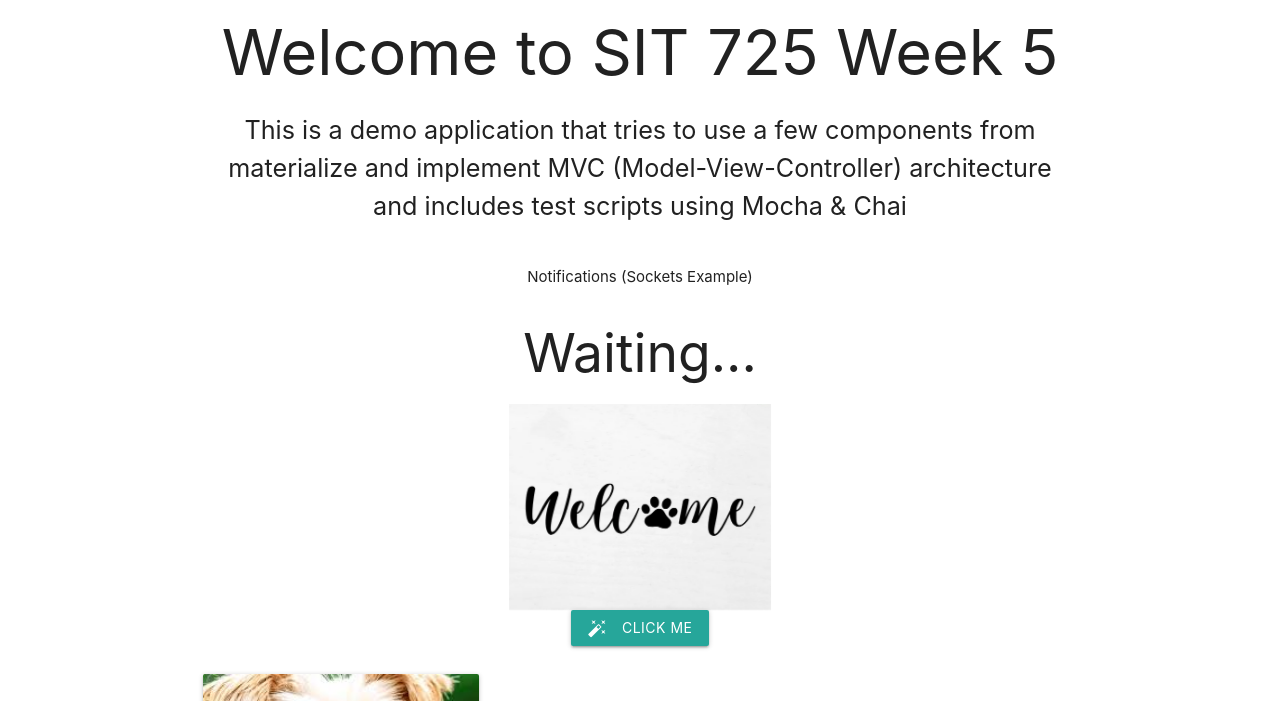
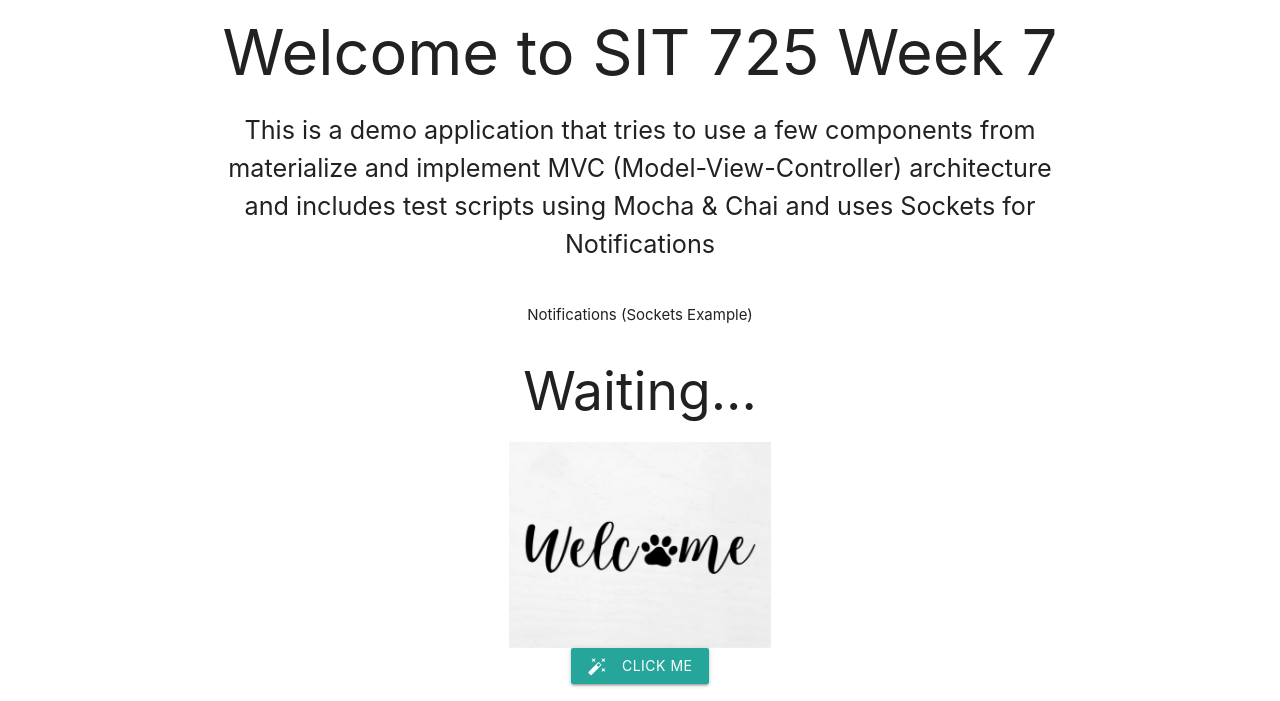
Before and after one commit to suba-t24/SIT725, a website: page 7.2P/public/index.html in a window 1280 px wide. Shown: the part 88-789 px from the top of the page. Drawn offline with nearby package versions, Linux system fonts and the light colour scheme; no server answers.

Commit message:
index.html changes

```diff
--- a/7.2P/public/index.html
+++ b/7.2P/public/index.html
@@ -6,13 +6,13 @@
   <meta charset="utf-8">
   <meta name="viewport" content="width=device-width, initial-scale=1">
 
-  <title>SIT 725 Prac 6</title>
-  <meta name="description" content="basic template for SIT 725 Prac 6">
+  <title>SIT 725 Prac 7</title>
+  <meta name="description" content="basic template for SIT 725 Prac 7">
   <meta name="author" content="SitePoint">
 
-  <meta property="og:title" content="SIT 725 Prac 3">
+  <meta property="og:title" content="SIT 725 Prac 7">
   <meta property="og:type" content="website">
-  <meta property="og:description" content="basic template for SIT 725 Prac 6">
+  <meta property="og:description" content="basic template for SIT 725 Prac 7">
 
   <!-- Compiled and minified CSS -->
   <link rel="stylesheet" href="https://cdnjs.cloudflare.com/ajax/libs/materialize/1.0.0/css/materialize.min.css">
@@ -37,9 +37,9 @@
     <div class="container">
       <div class="row">
         <div class="col s12 center-align">
-          <h1 id="heading">Welcome to SIT 725 Week 5</h1>
+          <h1 id="heading">Welcome to SIT 725 Week 7</h1>
           <p class="flow-text">This is a demo application that tries to use a few components from materialize and
-            implement MVC (Model-View-Controller) architecture and includes test scripts using Mocha & Chai</p>
+            implement MVC (Model-View-Controller) architecture and includes test scripts using Mocha & Chai and uses Sockets for Notifications</p>
         </div>
         <div class="col s12 center-align">
           <p>Notifications (Sockets Example)</p>
```
